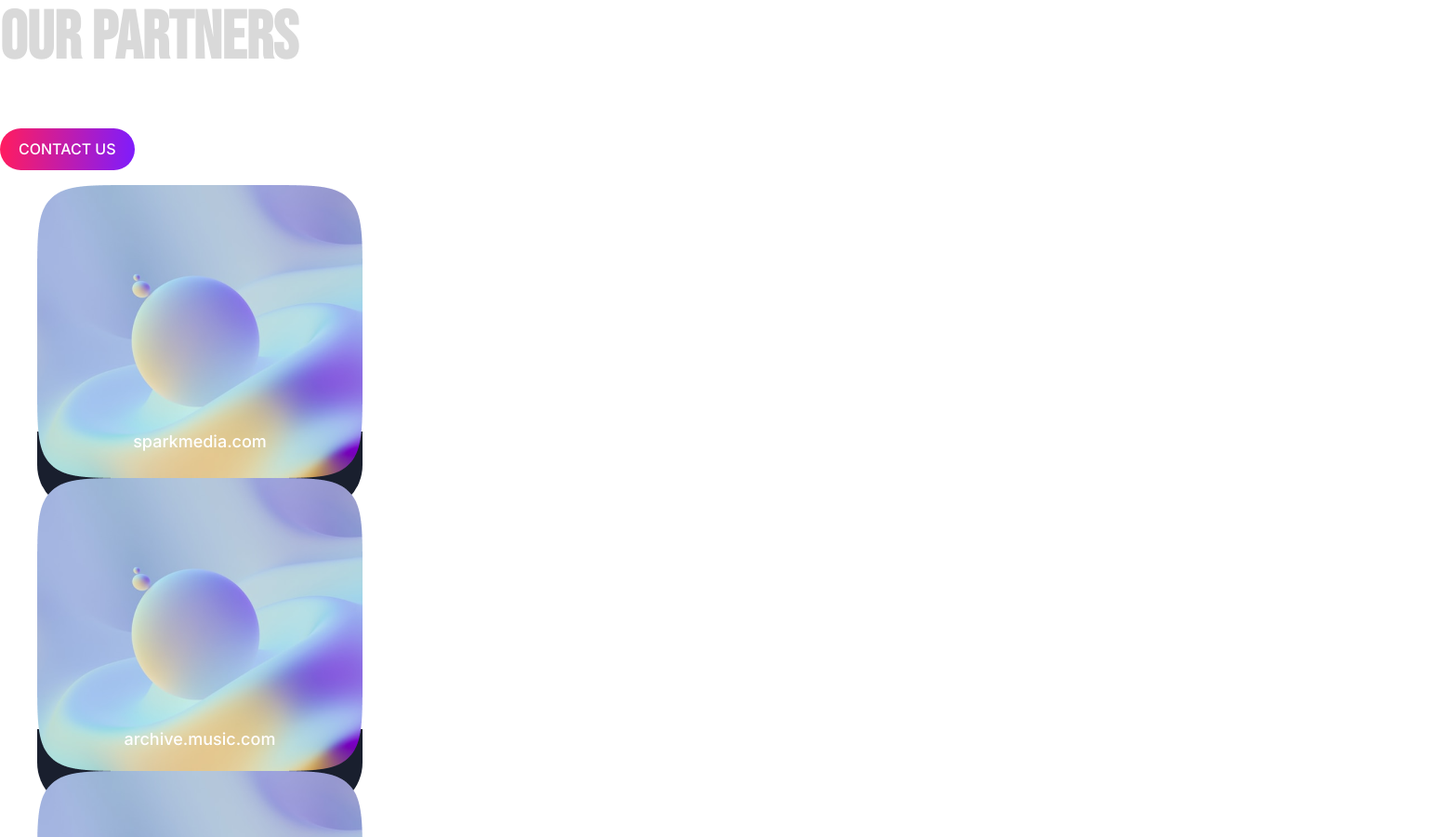
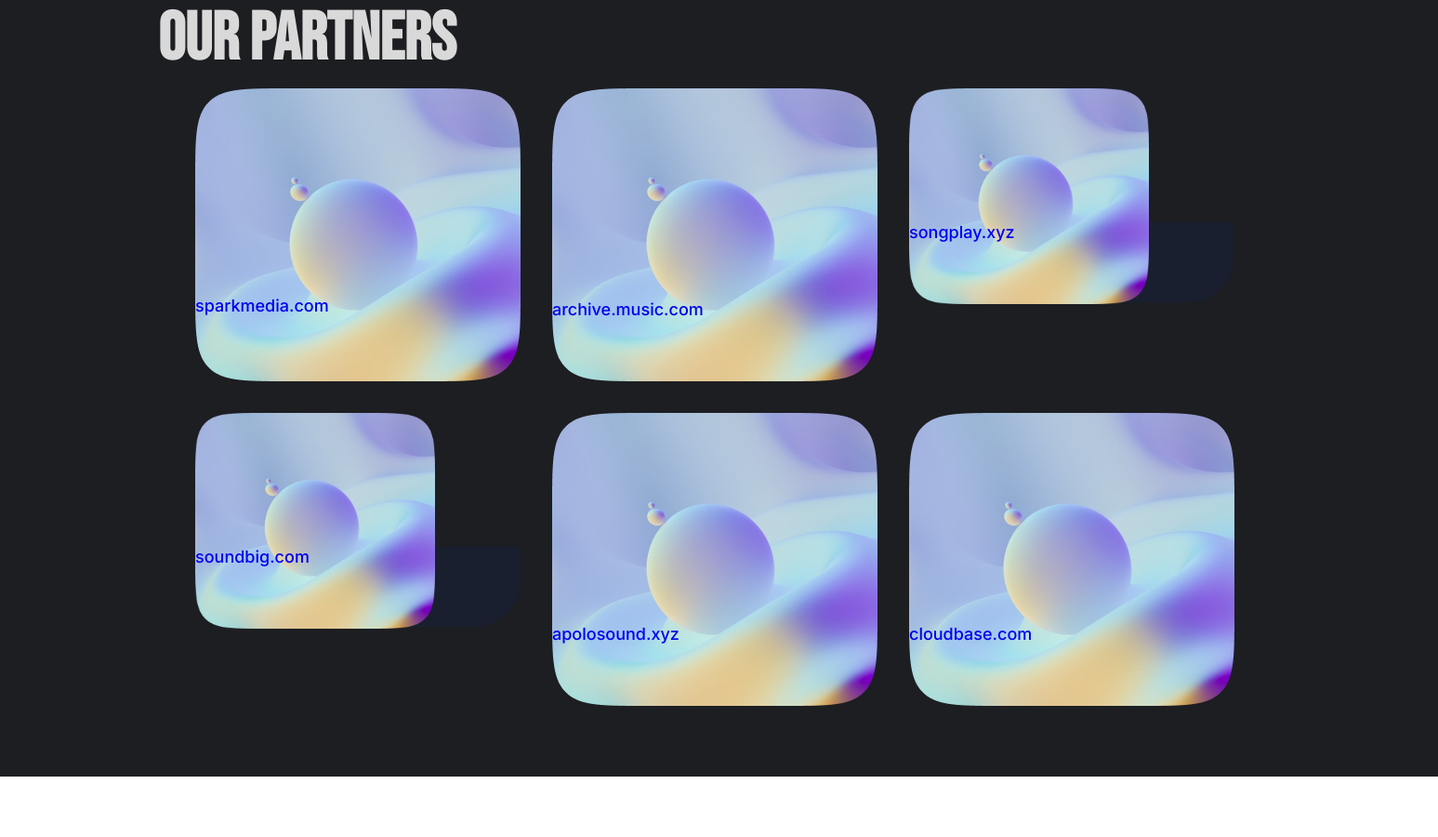
Before and after one commit to AllaKaplia/DKO, a plain HTML site: page index.html in a window 1280 px wide. Shown: the part 240-1140 px from the top of the page at 93% size, 1547 px wide, since content can reach past the window. After the commit the page ends 1075 px from the top, so only its background shows below. Drawn offline with nearby package versions, Linux system fonts and the light colour scheme.

Commit message:
progress

```diff
--- a/css/styles.css
+++ b/css/styles.css
@@ -1,5 +1,15 @@
 .partners {
+    width: 1207px;
+    background-color: #1d1e22;
+    padding-right: 170px;
+    padding-left: 170px;
+    padding-top: 60px;
+    padding-bottom: 60px;
+}
 
+.top-nav {
+    display: flex;
+    justify-content: space-between
 }
 
 .partners-titile {
@@ -9,12 +19,20 @@
     font-size: 72px;
     line-height: 72px;
 
+    margin-top: 0;
+    margin-bottom: 0;
+
 
     color: #D9D9D9;
 }
 
 
 .partners-contact-btn{
+    position: absolute;
+    right: 172px;
+    top: 3px;
+
+
     background: linear-gradient(273.31deg, #7F1CFC 0.79%, #FF1C60 98.6%);
     border-radius: 50px;
     border: none;
@@ -31,8 +49,17 @@
     padding: 13px 20px;
 }
 
+.partners-list {
+    display: flex;
+    flex-wrap: wrap;
+    gap: 34px;
+    /* gap: 34px; */
+}
 
-.partners-list {
+
+.partners-list-item {
+    /* margin-right: 383px; */
+    /* flex-direction: row; */
     /* position: absolute; */
 }
 
@@ -48,7 +75,12 @@
     border-radius: 50px;
 }
 
-/* .partners-list-item:nth-child(3) {
+.partners-list-item:nth-child(6) {
+   /* width: 250px; */
+   /* display: none; */
+}
+
+/* .partners-link:nth-child(3) {
    width: 258px;
 } */
 
@@ -73,16 +105,19 @@
 
 .partner-link-title {
     /* z-index: 2; */
+    /* position: relative; */
+    /* position: absolute; */
+    /* bottom: 0px; */
+    /* top: 229px; */
 
     font-family: 'Inter';
     font-style: normal;
     font-weight: 500;
     font-size: 18px;
     line-height: 22px;
+    /* color: #FFFFFF; */
 
-    text-align: center;
-
-    color: #FFFFFF;
+    /* text-align: center;*/
 
     width: 350px;
     height: 86px;
@@ -90,5 +125,6 @@
     background: #191F2E;
     border-radius: 0px 0px 50px 50px;
 
-    margin-top: -50px;
+    /* margin: 0px 0px; */
+    margin-top: -92px;
 }
--- a/index.html
+++ b/index.html
@@ -29,8 +29,10 @@
     </header>
     <main>
         <section class="partners">
-            <h2 class="partners-titile">OUR PARTNERS</h2>
+            <div class="top-na">
+                <h2 class="partners-titile">OUR PARTNERS</h2>
             <button type="button" class="partners-contact-btn">CONTACT US</button>
+            </div>
             <ul class="partners-list">
                 <li class="partners-list-item">
                     <a class="partner-link" href="sparkmedia.com">
@@ -56,17 +58,17 @@
                 <li class="partners-list-item smaller">
                     <a class="partner-link" href="songplay.xyz">
 
-                        <img src="./img/bubble.png" alt="">
+                        <img src="./img/bubble.png" alt="" width="258px">
 <!--
                         <img class="partner-image" src="./img/partner/auqa.png" alt="partner-image">
                          -->
                         <h3 class="partner-link-title">songplay.xyz</h3>
                     </a>
                 </li>
-                <li class="partners-list-item">
+                <li class="partners-list-item smalle">
                     <a class="partner-link" href="soundbig.com">
 
-                        <img src="./img/bubble.png" alt="">
+                        <img src="./img/bubble.png" alt="" width="258px">
 <!--
                         <img class="partner-image" src="./img/partner/ulramarin.png" alt="partner-image">
                          -->
```
